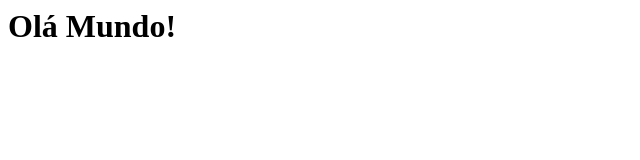
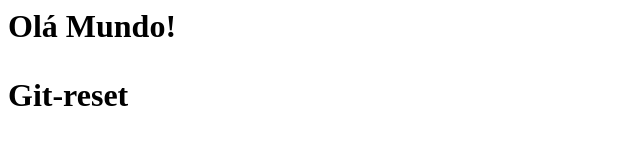
Before and after one commit to JaelsonJonas/EstudosGit1, a plain HTML site: page index.html in a window 1280 px wide. Shown: the whole page, without its empty margins (0-640 px from the left). Drawn offline with Linux system fonts and the light colour scheme.

Commit message:
Adicionado o paragráfo.

```diff
--- a/index.html
+++ b/index.html
@@ -6,5 +6,6 @@
 </head>
 <body>
   <h1>Olá Mundo!<h1>
+	<p>Git-reset</p.>
 </body>
 </html>
```
